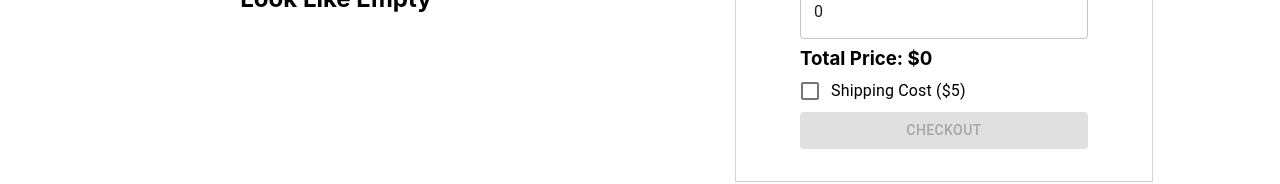
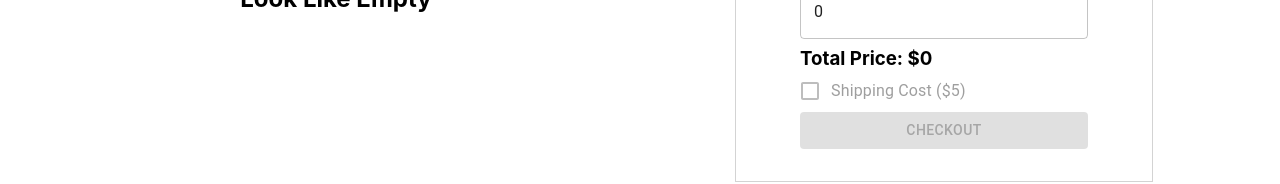
Before and after one commit to selwy6208/Shopify_MERNStack_eCommerce, a React (Create React App) app in the folder client/: page /cart in a window 1280 px wide. Shown: the part 403-587 px from the top of the page. Built offline with nearby package versions, Linux system fonts and the light colour scheme.

Commit message:
-- prevent App failures -- add UI || UX improvements

```diff
--- a/client/src/Cart.tsx
+++ b/client/src/Cart.tsx
@@ -127,6 +127,7 @@ const Cart = () => {
             control={
               <Checkbox
                 checked={checked}
+                disabled={!cart.length}
                 onChange={() => setChecked(!checked)}
                 name="checkedA"
               />
--- a/client/src/Order.tsx
+++ b/client/src/Order.tsx
@@ -53,7 +53,7 @@ const Order = () => {
   return (
     <div className="order">
       <h1>{user?.username}'s Orders</h1>
-      {orders.length ? (
+      {orders?.length ? (
         <>
           {orders.map((o) => (
             <div className="order__item" key={o._id}>
```
